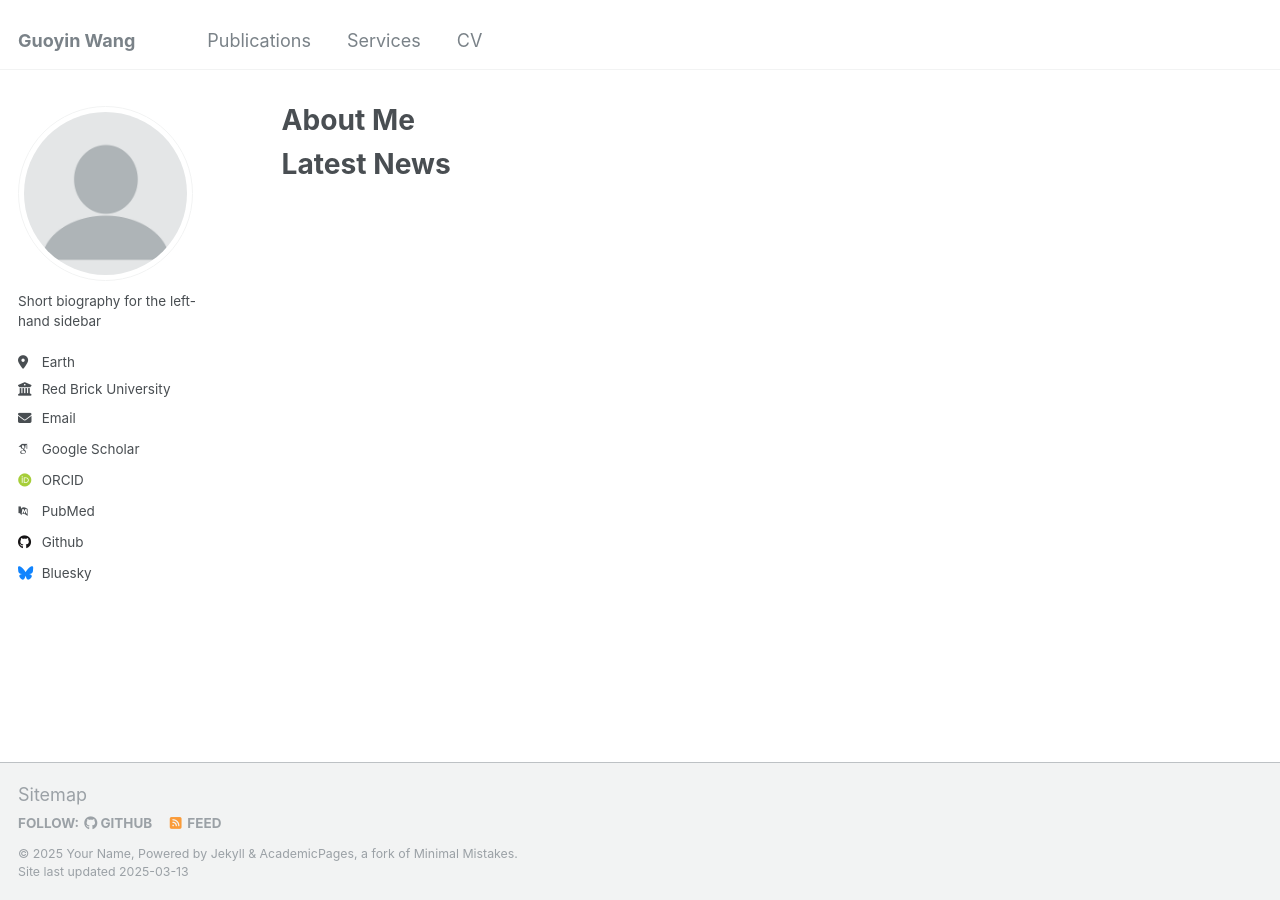
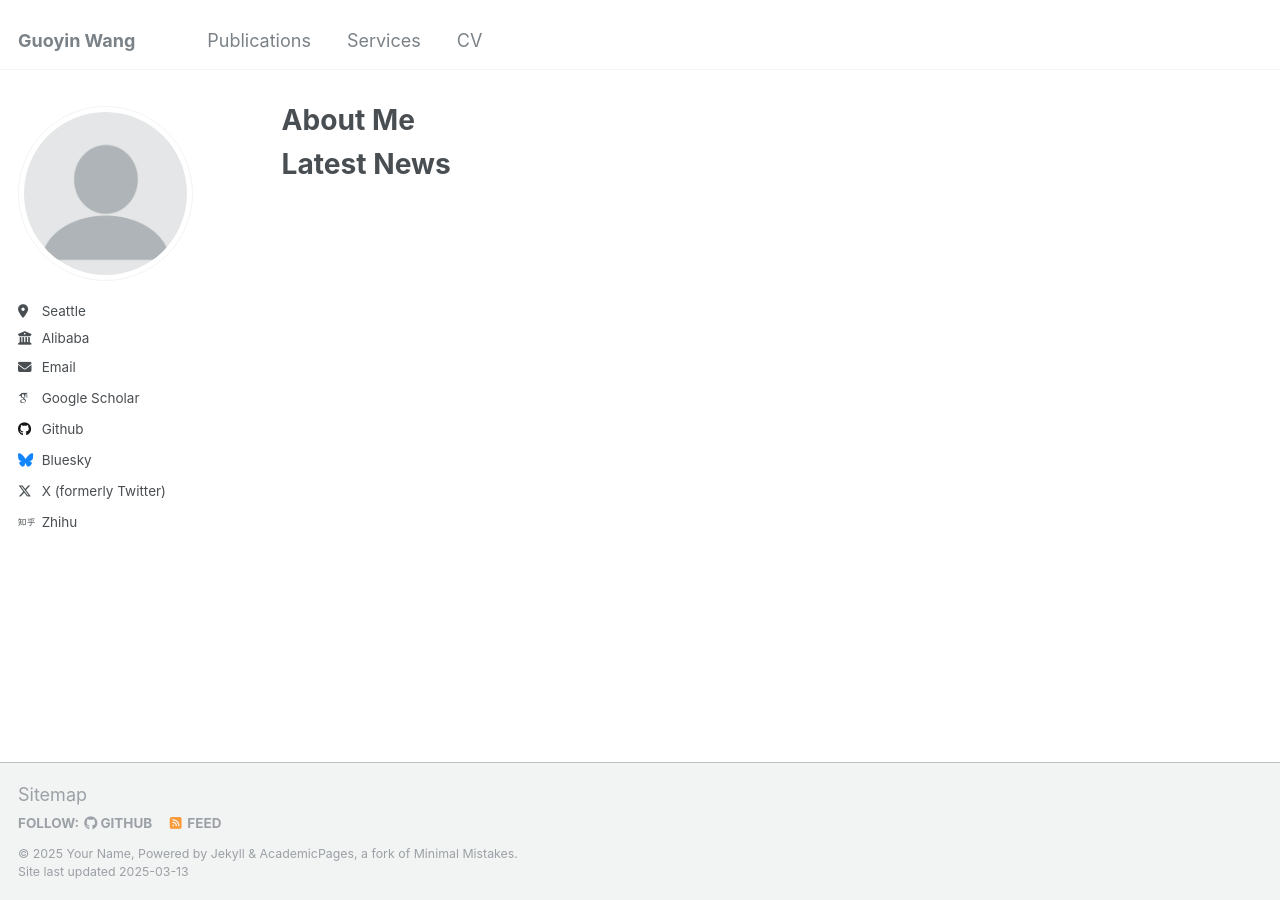
Before and after one commit to huxueyu/guoyin.wang, a Jekyll site: the page built from _pages/about.md, in a window 1280 px wide. Built offline with Jekyll 4.4.1, drawn with Linux system fonts in a browser that asks for light colours; some web fonts are replaced.

Commit message:
Update _config.yml

```diff
--- a/_config.yml
+++ b/_config.yml
@@ -24,19 +24,19 @@ author:
   avatar           : "profile.png"
   name             : ""
   pronouns         : # example: "she/her"
-  bio              : "Short biography for the left-hand sidebar"
-  location         : "Earth"
-  employer         : "Red Brick University"
+  bio              : ""
+  location         : "Seattle"
+  employer         : "Alibaba"
   uri              : # URL
-  email            : "none@example.org"
+  email            : "guoyinwang.duke@gmail.com"
 
   # Academic websites
   arxiv            : # URL - Update with the correct link to your profile
-  googlescholar    : "https://scholar.google.com/citations?user=PS_CX0AAAAAJ"
+  googlescholar    : "https://scholar.google.com/citations?user=3apwLYIAAAAJ&hl=en&oi=ao"
   impactstory      : # URL
-  orcid            : "http://orcid.org/yourorcidurl"
+  orcid            : # URL
   semantic         : # URL
-  pubmed           : "https://www.ncbi.nlm.nih.gov/pubmed/?term=john+snow"
+  pubmed           : # URL
   researchgate     : # URL
   scopus           : # URL
 
@@ -44,7 +44,7 @@ author:
   bitbucket        : # Username - Update with your username on the site
   codepen          : # Username
   dribbble         : # Username
-  github           : "academicpages"
+  github           : "guoyinwang"
   kaggle           : # Username
   stackoverflow    : # User number or user number and name (i.e., use "1" or "1/jeff-atwood")
 
@@ -66,13 +66,13 @@ author:
   steam            : # Username
   telegram         : # URL
   tumblr           : # Username
-  twitter          : # Username for X / Twitter
+  twitter          : "GuoyinW"
   vine             : # Username
   weibo            : # Username
   wikipedia        : # Username
   xing             : # Username
   youtube          : # Username
-  zhihu            : # Username
+  zhihu            : "wang-guo-yin-93"
 
 # Publication Category - The following the list of publication categories and their headings
 publication_category:
```
